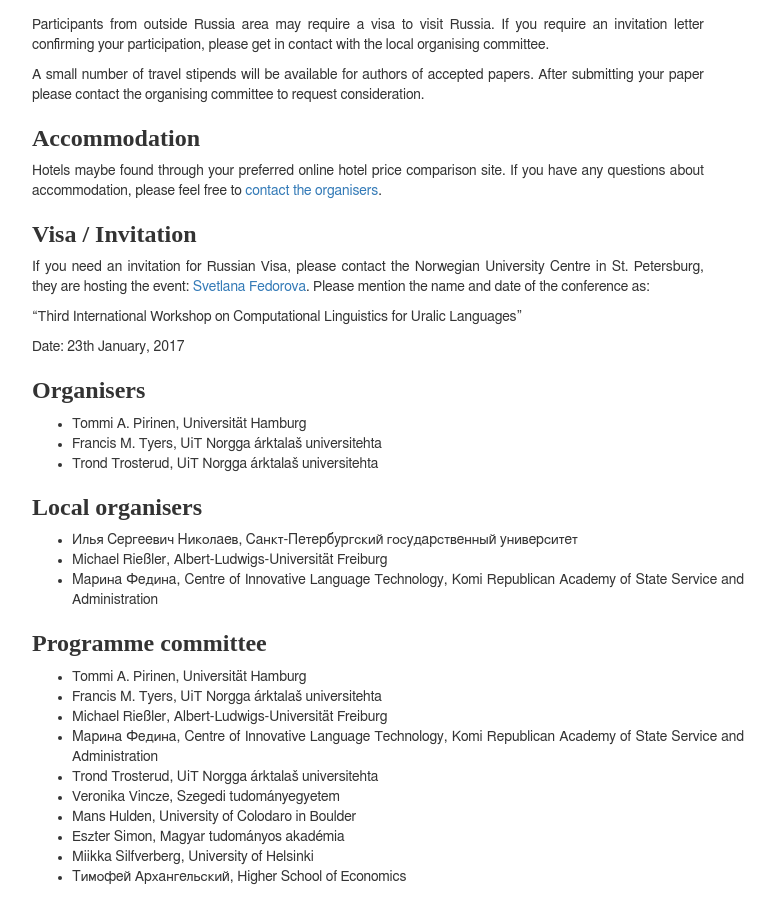
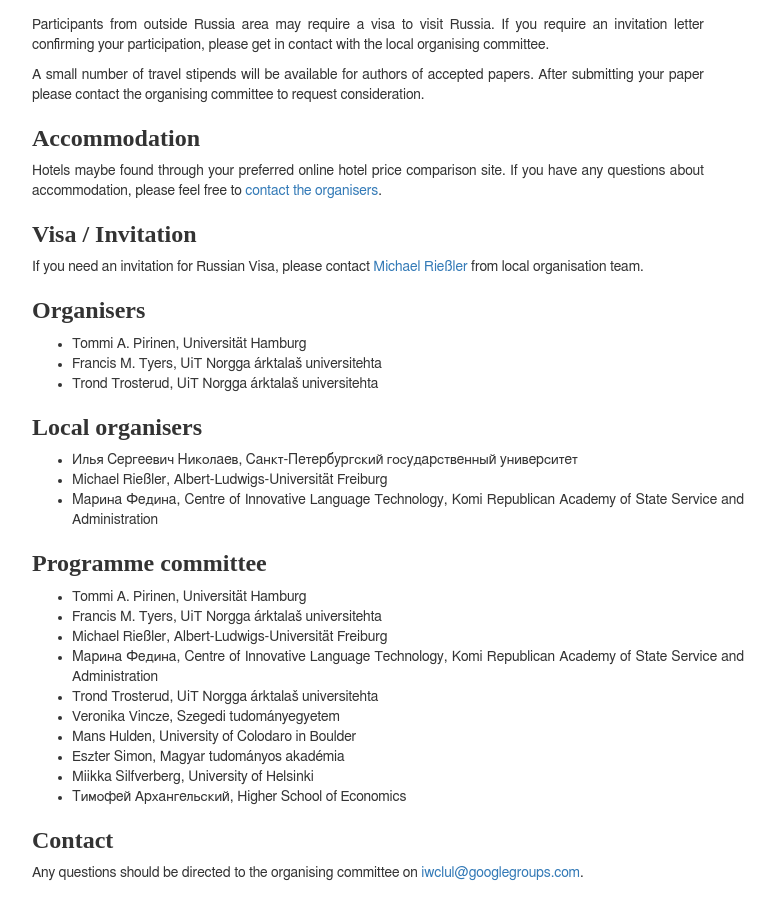
Before and after one commit to acl-sigur/acl-sigur.github.io, a Jekyll site: the page built from iwclul2017.eng.md, in a window 1280 px wide and 900 px high, scrolled down 3157 px. Shown: the whole window, without its empty margins (233-1008 px from the left). Built offline with Jekyll 4.4.1, drawn with Linux system fonts in a browser that asks for light colours.

Commit message:
use Micha as first point of contact

```diff
--- a/iwclul2017.eng.md
+++ b/iwclul2017.eng.md
@@ -223,15 +223,8 @@ organisers][orgmail].
 
 ### Visa / Invitation
 
-If you need an invitation for Russian Visa, please contact the Norwegian
-University Centre in St. Petersburg, they are hosting the event:
-[Svetlana Fedorova](s.fedorova@norunivspb.ru). Please mention the name and
-date of the conference as:
-
-"Third International Workshop on Computational Linguistics for Uralic Languages”
-
-Date: 23th January, 2017
-
+If you need an invitation for Russian Visa, please contact
+[Michael Rießler](m.riessler@gmail.com) from local organisation team.
 
 
 ### Organisers
```
